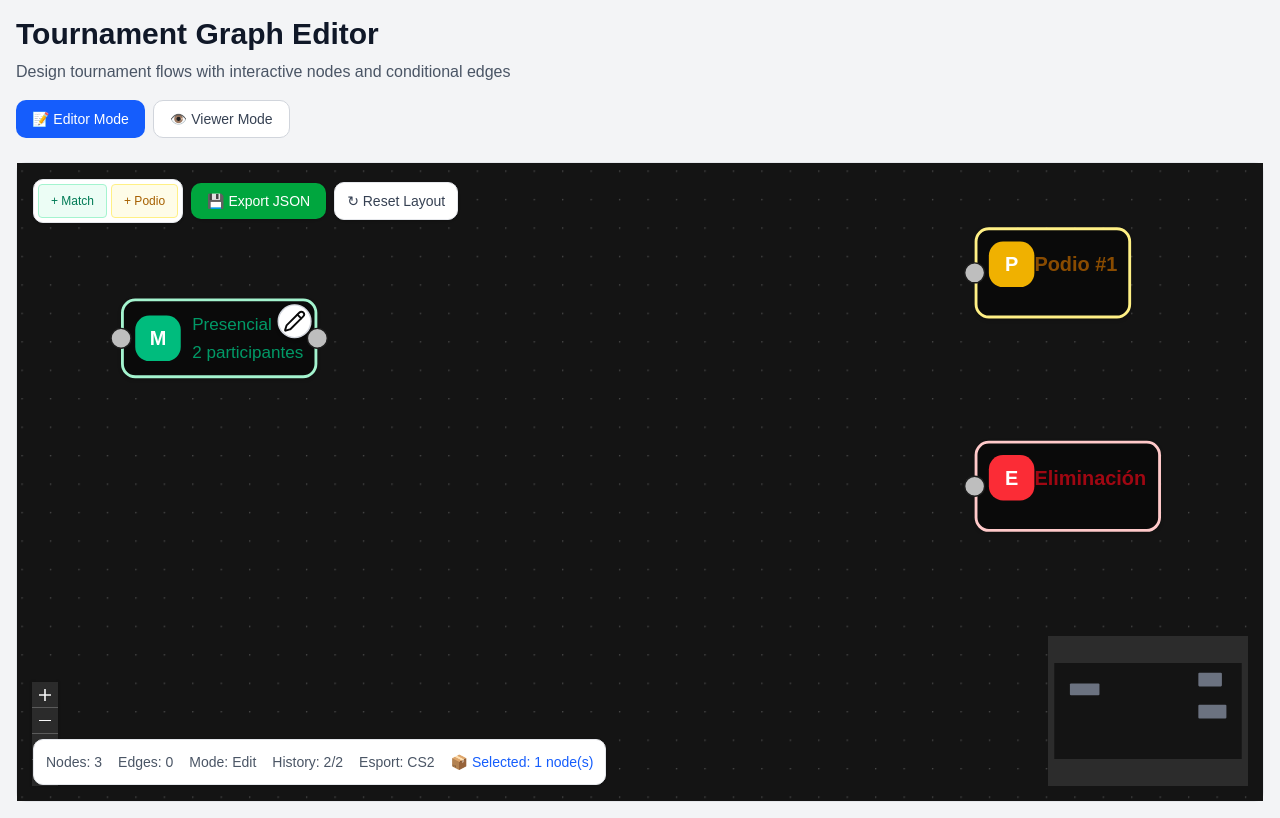
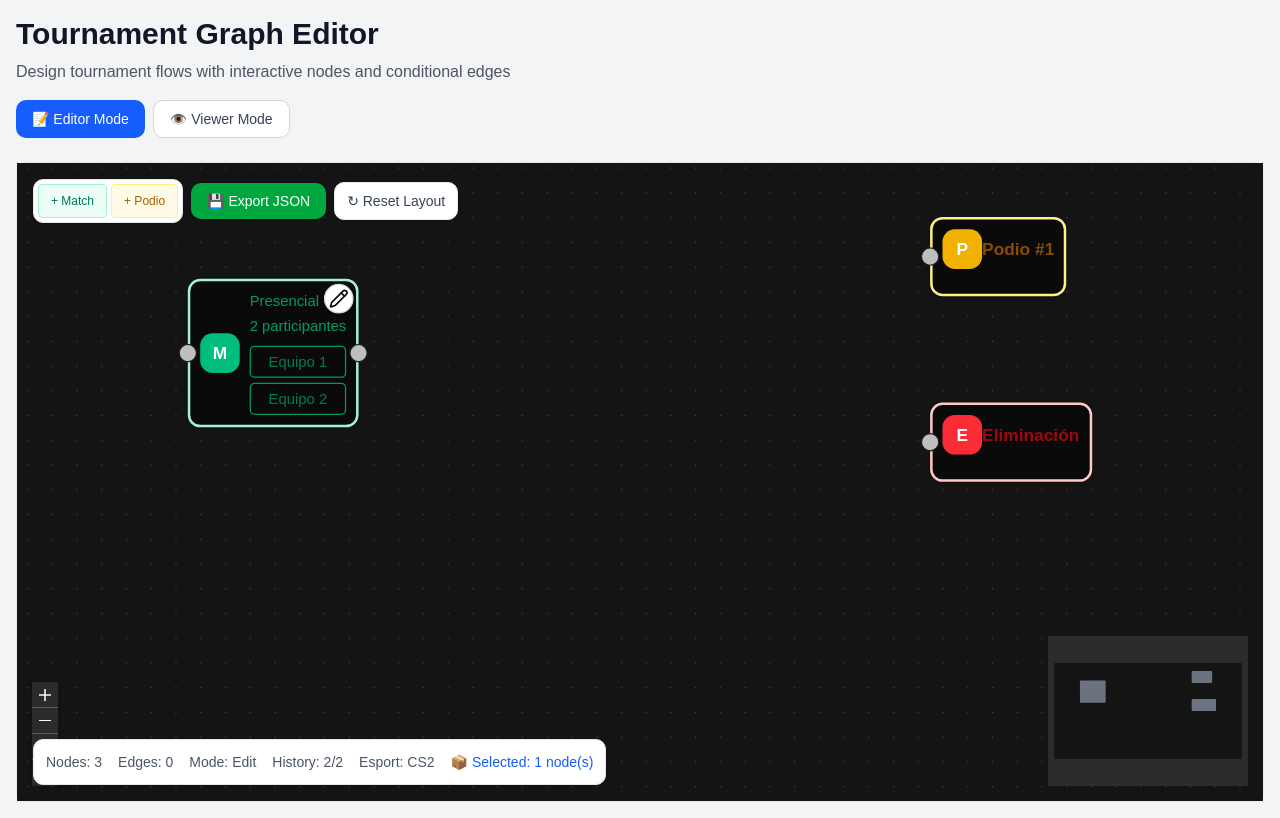
Before and after one commit to Lemonsix/debug_react_flow, a React (Vite) app: page / in a window 1280 px wide. Both pictures are taken after a click on the button "Guardar". Built offline with nearby package versions, Linux system fonts and the light colour scheme.

Commit message:
cambios varios

```diff
--- a/src/components/EditableEdge.tsx
+++ b/src/components/EditableEdge.tsx
@@ -239,7 +239,7 @@ export default function EditableEdge({
                   <span
                     className={`text-xs font-medium cursor-help ${
                       isDefault || condition.field === "default"
-                        ? "text-blue-700"
+                        ? "text-red-600"
                         : "text-gray-700"
                     }`}
                   >
--- a/src/components/EditableNode.tsx
+++ b/src/components/EditableNode.tsx
@@ -41,6 +41,7 @@ export default function EditableNode({
       modalidad: "presencial" as const,
       scheduledDate: undefined,
       scheduledTime: undefined,
+      title: undefined,
     },
   });
 
@@ -55,6 +56,7 @@ export default function EditableNode({
         modalidad: "presencial" as const,
         scheduledDate: undefined,
         scheduledTime: undefined,
+        title: undefined,
       },
     });
   }, [data.type, data.capacity, data.sinkConfig, data.matchConfig]);
@@ -267,23 +269,43 @@ export default function EditableNode({
 
         {/* Información del nodo match cuando no está en edición */}
         {formData.type === "match" && !isEditing && formData.matchConfig && (
-          <div className=" text-left">
+          <div className="text-left">
+            {formData.matchConfig.title && (
+              <div className="text-sm text-emerald-700 font-semibold mb-1">
+                {formData.matchConfig.title}
+              </div>
+            )}
             <div className="text-xs text-emerald-600 font-medium mb-1">
               {formData.matchConfig.modalidad === "presencial"
                 ? "Presencial"
                 : "Online"}
             </div>
-            <div className="text-nowrap text-xs text-emerald-600">
+            <div className="text-nowrap text-xs text-emerald-600 mb-2">
               {formData.matchConfig.capacity} participantes
             </div>
             {formData.matchConfig.scheduledDate && (
-              <div className="text-xs text-emerald-600 mt-1">
+              <div className="text-xs text-emerald-600 mb-2">
                 📅 {formData.matchConfig.scheduledDate.toLocaleDateString()}
                 {formData.matchConfig.scheduledTime && (
                   <span> 🕐 {formData.matchConfig.scheduledTime}</span>
                 )}
               </div>
             )}
+
+            {/* Slots de equipos */}
+            <div className="space-y-1">
+              {Array.from(
+                { length: formData.matchConfig.capacity || 2 },
+                (_, index) => (
+                  <div
+                    key={index}
+                    className="px-2 py-1 text-xs border border-emerald-600 rounded  text-emerald-700 text-center"
+                  >
+                    Equipo {index + 1}
+                  </div>
+                )
+              )}
+            </div>
           </div>
         )}
       </div>
--- a/src/components/FormComponents.tsx
+++ b/src/components/FormComponents.tsx
@@ -399,6 +399,15 @@ export function MatchConfigEditor({
     <div className="space-y-3 p-3 text-foreground border border-border rounded-lg">
       <div className="flex flex-col gap-2">
         <FormField
+          label="Título"
+          value={config.title || ""}
+          onChange={(val) => updateConfig("title", val)}
+          type="text"
+          placeholder="Final, Semifinal, Cuartos..."
+          tooltip="Título descriptivo del match (ej: Final, Semifinal, Cuartos de Final)"
+        />
+
+        <FormField
           label="Participantes"
           value={config.capacity || ""}
           previousValue={config.capacity}
--- a/src/types.ts
+++ b/src/types.ts
@@ -7,6 +7,7 @@ export type MatchConfiguration = {
   modalidad: MatchModalidad;
   scheduledDate?: Date;
   scheduledTime?: string; // formato HH:mm
+  title?: string; // título del match (ej: Final, Semifinal, Cuartos)
 };
 
 export type PhaseSink = {
```
